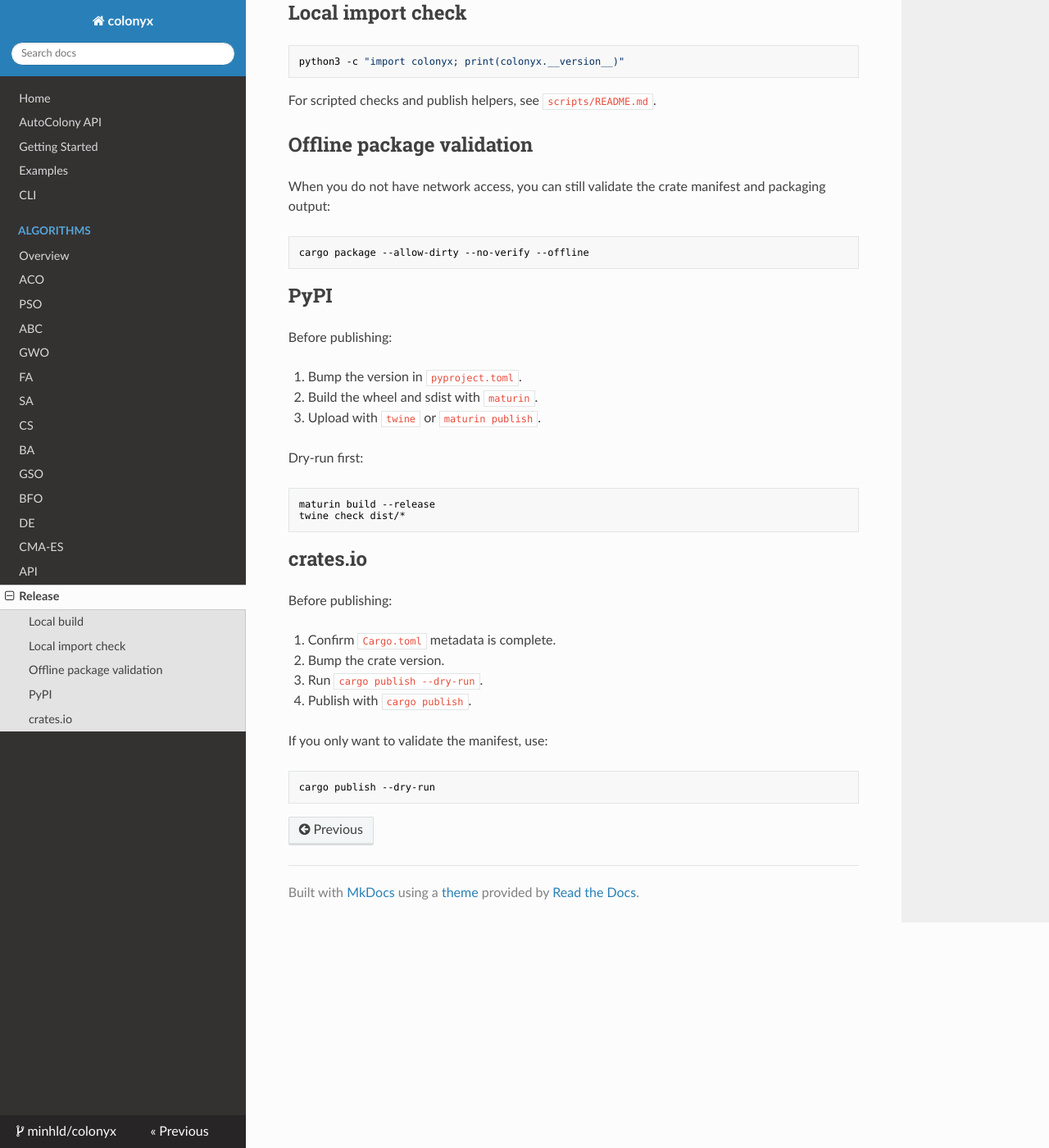
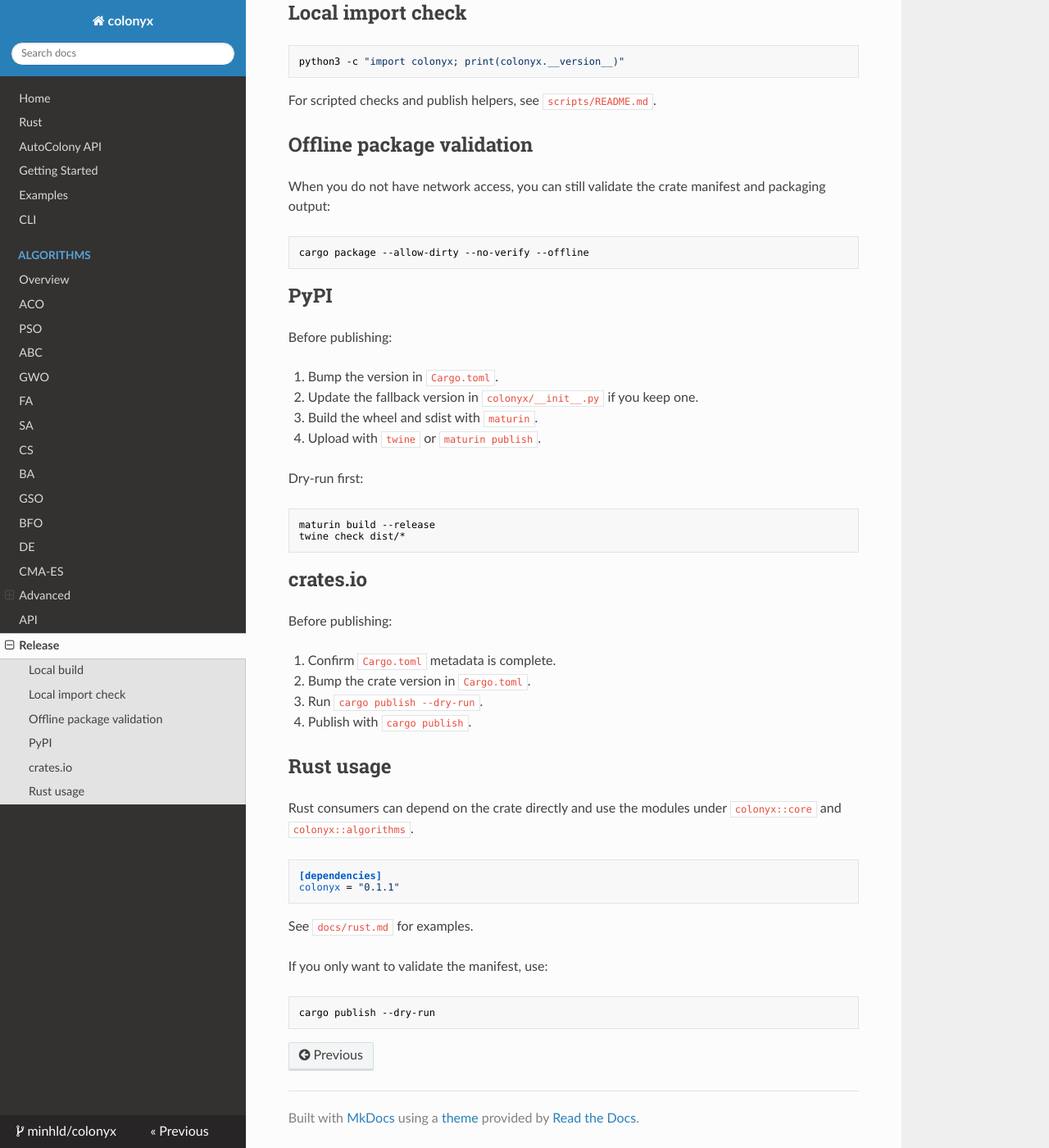
Before and after one commit to LakoreAI/colonyx, an MkDocs documentation site: the page built from docs/release.md, in a window 1280 px wide and 1400 px high, scrolled down 378 px. Shown: the whole window at 82% size. Built offline with MkDocs 1.6.1, drawn with Linux system fonts in a browser that asks for light colours; nearby versions of some CDN libraries.

Commit message:
Document Rust usage and bump release to 0.1.1

````diff
--- a/Cargo.toml
+++ b/Cargo.toml
@@ -1,6 +1,6 @@
 [package]
 name = "colonyx"
-version = "0.1.0"
+version = "0.1.1"
 edition = "2021"
 description = "Rust-backed swarm intelligence optimization for Python"
 license = "MIT"
@@ -13,8 +13,8 @@ categories = ["algorithms", "mathematics"]
 
 # See more keys and their definitions at https://doc.rust-lang.org/cargo/reference/manifest.html
 [lib]
-name = "_colonyx"
-crate-type = ["cdylib"]
+name = "colonyx"
+crate-type = ["cdylib", "rlib"]
 
 [dependencies]
 pyo3 = { version = "0.25.0", features = ["extension-module"] }
--- a/docs/release.md
+++ b/docs/release.md
@@ -32,9 +32,10 @@ cargo package --allow-dirty --no-verify --offline
 
 Before publishing:
 
-1. Bump the version in `pyproject.toml`.
-2. Build the wheel and sdist with `maturin`.
-3. Upload with `twine` or `maturin publish`.
+1. Bump the version in `Cargo.toml`.
+2. Update the fallback version in `colonyx/__init__.py` if you keep one.
+3. Build the wheel and sdist with `maturin`.
+4. Upload with `twine` or `maturin publish`.
 
 Dry-run first:
 
@@ -48,9 +49,21 @@ twine check dist/*
 Before publishing:
 
 1. Confirm `Cargo.toml` metadata is complete.
-2. Bump the crate version.
+2. Bump the crate version in `Cargo.toml`.
 3. Run `cargo publish --dry-run`.
 4. Publish with `cargo publish`.
+
+## Rust usage
+
+Rust consumers can depend on the crate directly and use the modules under
+`colonyx::core` and `colonyx::algorithms`.
+
+```toml
+[dependencies]
+colonyx = "0.1.1"
+```
+
+See `docs/rust.md` for examples.
 
 If you only want to validate the manifest, use:
 
--- a/mkdocs.yml
+++ b/mkdocs.yml
@@ -6,6 +6,7 @@ repo_name: minhld/colonyx
 edit_uri: edit/main/docs/
 nav:
   - Home: index.md
+  - Rust: rust.md
   - AutoColony API: autocolony-api.md
   - Getting Started: getting-started.md
   - Examples: examples.md
@@ -24,6 +25,13 @@ nav:
       - BFO: algorithms/bfo.md
       - DE: algorithms/de.md
       - CMA-ES: algorithms/cmaes.md
+      - Advanced:
+          - Overview: algorithms/advanced.md
+          - Permutation GA: algorithms/permutation-ga.md
+          - Binary PSO: algorithms/binary-pso.md
+          - NSGA-II: algorithms/nsga2.md
+          - MOPSO: algorithms/mopso.md
+          - ACO Variants: algorithms/aco-variants.md
   - API: api.md
   - Release: release.md
 theme:
````
Also changed, not shown: CHANGELOG.md (+11 -0 lines), README.md (+36 -0 lines), colonyx/__init__.py (+17 -2 lines), docs/getting-started.md (+12 -0 lines), docs/index.md (+5 -0 lines), docs/rust.md (added, +88 -0 lines), 4 other files.
